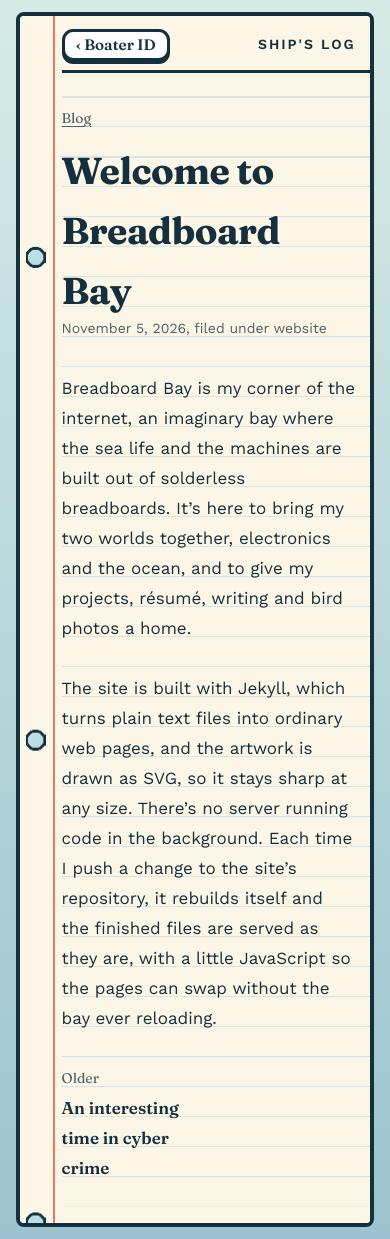
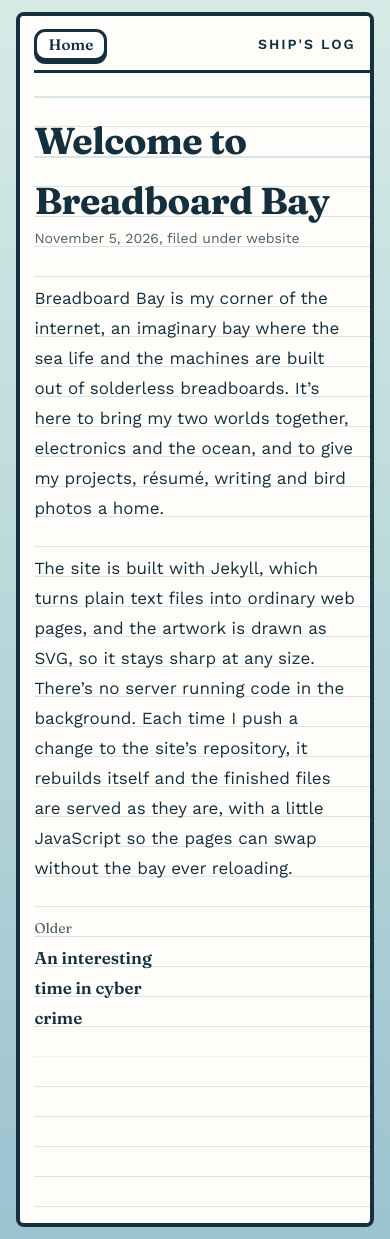
Before and after one commit to RobotCrabLab/Homepage, a Jekyll site: the page built from _posts/2026-11-05-welcome-to-breadboard-bay.md, in a window 390 px wide. Built offline with Jekyll 4.4.1, drawn with Linux system fonts in a browser that asks for light colours.

Commit message:
Whiten the paper sheets, simplify their button, and remove phone holes
The button now says Home, blog posts lose the Blog line above the title, and phones
drop the holes and red margin line.

Co-Authored-By: Claude Opus 5.5 <noreply@anthropic.com>
Claude-Session: https://claude.ai/code/session_016BwnKwMceey9joAJi8jCUY

```diff
--- a/_layouts/default.html
+++ b/_layouts/default.html
@@ -27,7 +27,7 @@
     {% if page.url contains '/projects' %}{% assign kind = 'Work orders' %}{% endif %}
     {% if page.url contains '/photography' %}{% assign kind = 'Photo album' %}{% endif %}
     <div class="sheet{% if page.url contains '/photography' %} sheet-album{% endif %}"><div class="sheet-paper">
-      <div class="sheet-head"><a class="sheet-back" href="{{ '/' | relative_url }}">&lsaquo; Boater ID</a><span class="sheet-org" aria-hidden="true">Breadboard Bay</span><span class="sheet-kind" aria-hidden="true">{{ kind }}</span></div>
+      <div class="sheet-head"><a class="sheet-back" href="{{ '/' | relative_url }}">Home</a><span class="sheet-org" aria-hidden="true">Breadboard Bay</span><span class="sheet-kind" aria-hidden="true">{{ kind }}</span></div>
       <div class="sheet-body">{{ content }}</div>
     </div></div>
     {% endif %}
--- a/_layouts/post.html
+++ b/_layouts/post.html
@@ -3,7 +3,6 @@ layout: default
 ---
 <article class="wrap prose-page">
   <header class="page-head">
-    <p class="crumb"><a href="{{ '/blog/' | relative_url }}">Blog</a></p>
     <h1>{{ page.title }}</h1>
     <p class="meta"><time datetime="{{ page.date | date_to_xmlschema }}">{{ page.date | date: "%B %-d, %Y" }}</time>{% if page.tags.size > 0 %}, filed under {{ page.tags | join: ", " }}{% endif %}</p>
   </header>
--- a/assets/css/style.css
+++ b/assets/css/style.css
@@ -557,7 +557,7 @@ img { max-width: 100%; height: auto; }
     --hole: #BCDDE3;
   }
   .sheet {
-    --paper: #FBF6E6; --ink: #14303F; --muted: #4E6169; --link: #B83B25; --rule: #C3CBCF; --tide: #E9E5D5; --shell: #D9442B;
+    --paper: #FEFDFA; --ink: #14303F; --muted: #4E6169; --link: #B83B25; --rule: #C3CBCF; --tide: #EEEEEA; --shell: #D9442B;
     display: block; position: relative; z-index: 3; box-sizing: border-box;
     width: min(100vw - 2 * var(--gutter), 54rem); height: var(--sheet-h); margin: 0 auto; overflow-y: auto;
     background: var(--paper); color: var(--ink);
@@ -1113,9 +1113,9 @@ img { max-width: 100%; height: auto; }
   .portrait .portrait-me, .portrait .card-scope { bottom: -13cqw; }
   .portrait > .scene-caption { display: none; }
 
-  .sheet-paper { padding-left: 2.6rem; }
-  .sheet-paper::before { left: 0.4rem; width: 1.2rem; background-size: 1.2rem var(--hole-gap); }
-  .sheet-paper::after { left: 2.05rem; }
+  /* No holes or margin line on phones, so the words get the full width */
+  .sheet-paper { padding-left: 0.9rem; }
+  .sheet-paper::before, .sheet-paper::after { display: none; }
   .sheet-org { display: none; }
   .sheet-head { padding-right: 0.9rem; }
   .sheet:not(.sheet-album) .sheet-body { padding-right: 0.9rem; }
@@ -1181,3 +1181,8 @@ img { max-width: 100%; height: auto; }
   .dive-fields > div { --icon: calc(var(--u) * 1.8); padding-left: calc(var(--icon) + var(--u) * 0.3); }
   .dive-fields > div:has(.link-icon-big) { --icon: calc(var(--u) * 2.2); }
 }
+/* Sideways phones: no holes or margin line either */
+@media screen and (min-width: 40.01rem) and (max-height: 500px) {
+  .sheet-paper { padding-left: 1.75rem; }
+  .sheet-paper::before, .sheet-paper::after { display: none; }
+}
```
Also changed, not shown: CLAUDE.md (+2 -2 lines).
